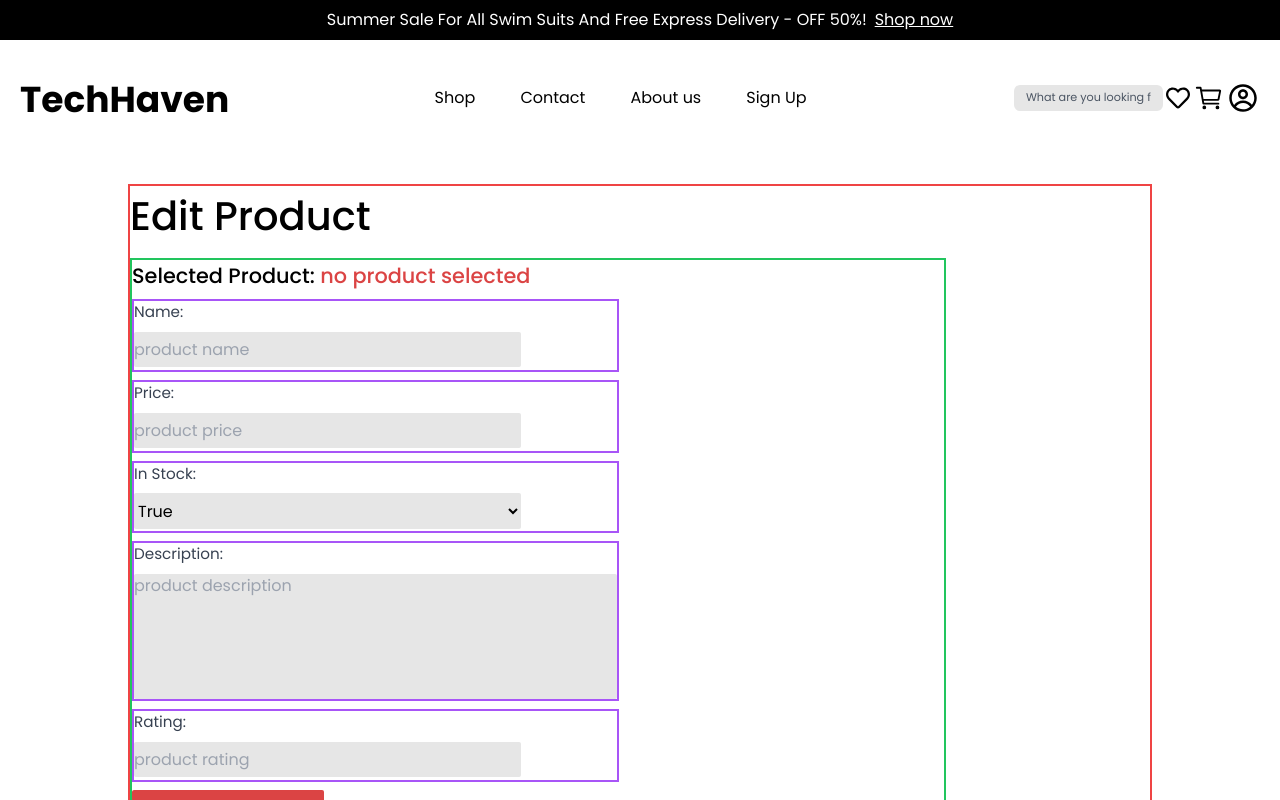
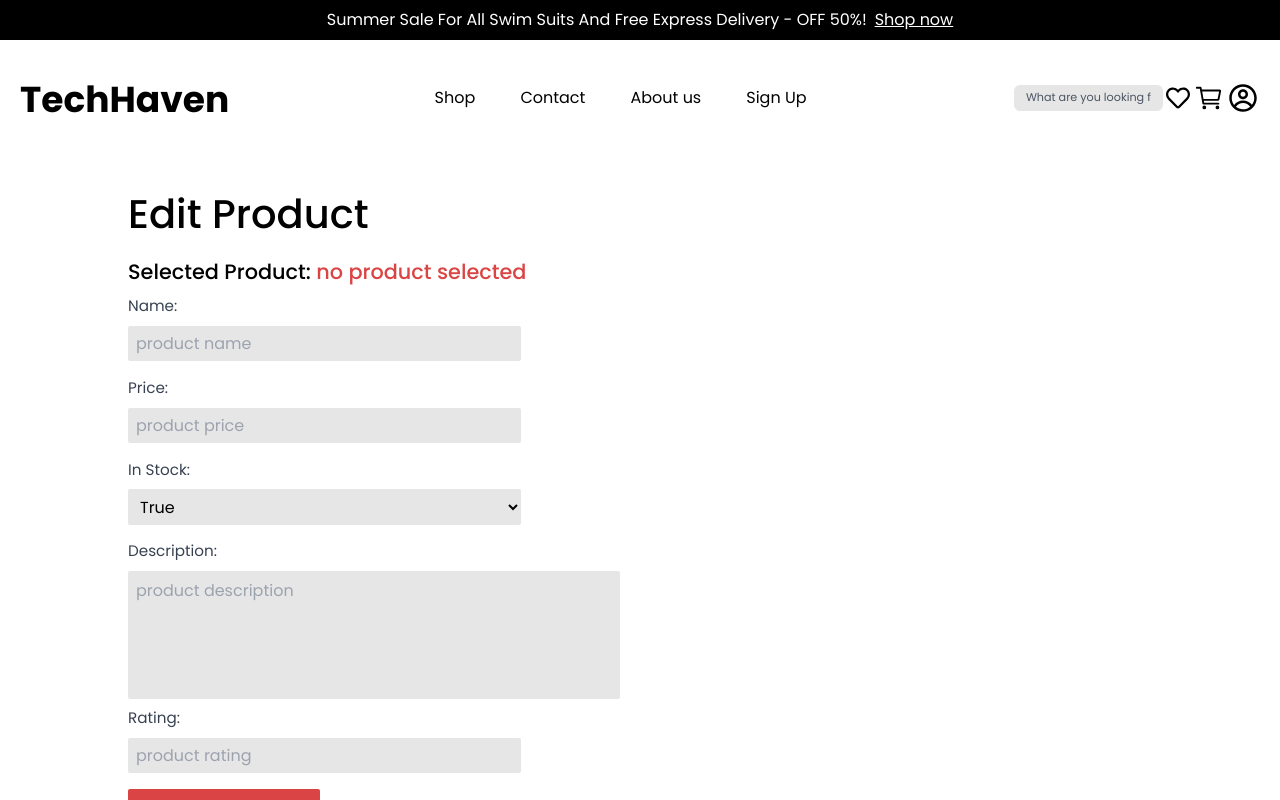
Before and after one commit to DakshChawla12/TECH-HAVEN, a React (Vite) app in the folder CLIENT/: page /admin in a window 1280 px wide. Shown: the top 800 px of the page. Built offline with nearby package versions, Linux system fonts and the light colour scheme; no server answers; what alertifyjs would draw is missing.

Commit message:
started filter component

```diff
--- a/CLIENT/src/Pages/AdminPanelPage.jsx
+++ b/CLIENT/src/Pages/AdminPanelPage.jsx
@@ -61,11 +61,11 @@ const AdminPanelPage = () => {
     }, []);
 
     return (
-        <div className='w-[80%] h-auto mx-auto mt-16 border-2 border-red-500 flex flex-col gap-3'>
+        <div className='w-[80%] h-auto mx-auto mt-16 flex flex-col gap-3'>
             <h1 className='text-[2.5rem] font-medium'>Edit Product</h1>
 
             <form
-                className='w-[80%] h-[37rem] border-2 border-green-500 flex flex-col gap-2'
+                className='w-[80%] h-[37rem] flex flex-col gap-2'
                 onSubmit={handleSubmit}
             >
                 <h1 className='text-[1.3rem] font-medium'>
@@ -73,11 +73,11 @@ const AdminPanelPage = () => {
                 </h1>
 
                 {/* Name */}
-                <div className='h-[5rem] w-[60%] flex flex-col gap-2 border-2 border-purple-500'>
+                <div className='h-[5rem] w-[60%] flex flex-col gap-2'>
                     <label className='text-[0.95rem] text-gray-700'>Name:</label>
                     <input
                         type="text"
-                        className='h-[2.2rem] w-[80%] bg-[#E6E6E6] rounded-sm'
+                        className='h-[2.2rem] w-[80%] bg-[#E6E6E6] rounded-sm pl-2'
                         placeholder={selectedProduct.name || 'product name'}
                         name='name'
                         onChange={handleChange}
@@ -85,11 +85,11 @@ const AdminPanelPage = () => {
                 </div>
 
                 {/* Price */}
-                <div className='h-[5rem] w-[60%] flex flex-col gap-2 border-2 border-purple-500'>
+                <div className='h-[5rem] w-[60%] flex flex-col gap-2 '>
                     <label className='text-[0.95rem] text-gray-700'>Price:</label>
                     <input
                         type="number"
-                        className='h-[2.2rem] w-[80%] bg-[#E6E6E6] rounded-sm'
+                        className='h-[2.2rem] w-[80%] bg-[#E6E6E6] rounded-sm  pl-2'
                         placeholder={selectedProduct.price || 'product price'}
                         name='price'
                         onChange={handleChange}
@@ -97,10 +97,10 @@ const AdminPanelPage = () => {
                 </div>
 
                 {/* In Stock */}
-                <div className='h-[5rem] w-[60%] flex flex-col gap-2 border-2 border-purple-500'>
+                <div className='h-[5rem] w-[60%] flex flex-col gap-2 '>
                     <label className='text-[0.95rem] text-gray-700'>In Stock:</label>
                     <select
-                        className='h-[2.2rem] w-[80%] bg-[#E6E6E6] rounded-sm'
+                        className='h-[2.2rem] w-[80%] bg-[#E6E6E6] rounded-sm  pl-2'
                         name='inStock'
                         onChange={handleChange}
                     >
@@ -110,10 +110,10 @@ const AdminPanelPage = () => {
                 </div>
 
                 {/* Description */}
-                <div className='h-[10rem] w-[60%] flex flex-col gap-2 border-2 border-purple-500'>
+                <div className='h-[10rem] w-[60%] flex flex-col gap-2'>
                     <label className='text-[0.95rem] text-gray-700'>Description:</label>
                     <textarea
-                        className='h-[8rem] w-[100%] bg-[#E6E6E6] rounded-sm resize-none'
+                        className='h-[8rem] w-[100%] bg-[#E6E6E6] rounded-sm resize-none pl-2 pt-2'
                         placeholder={selectedProduct.description || 'product description'}
                         name='description'
                         onChange={handleChange}
@@ -121,11 +121,11 @@ const AdminPanelPage = () => {
                 </div>
 
                 {/* Rating */}
-                <div className='h-[5rem] w-[60%] flex flex-col gap-2 border-2 border-purple-500'>
+                <div className='h-[5rem] w-[60%] flex flex-col gap-2'>
                     <label className='text-[0.95rem] text-gray-700'>Rating:</label>
                     <input
                         type="number"
-                        className='h-[2.2rem] w-[80%] bg-[#E6E6E6] rounded-sm'
+                        className='h-[2.2rem] w-[80%] bg-[#E6E6E6] rounded-sm pl-2'
                         placeholder={selectedProduct.rating || 'product rating'}
                         name='rating'
                         onChange={handleChange}
--- a/CLIENT/src/Pages/ProductsPage.jsx
+++ b/CLIENT/src/Pages/ProductsPage.jsx
@@ -4,6 +4,7 @@ import { StoreContext } from '../Context/StoreContext';
 const ProductsPage = () => {
     const { allProducts, getAllProducts, totalPages, addToCart, addToWishlist, handleNavigation } = useContext(StoreContext);
     const [currentPage, setCurrentPage] = useState(1);
+    const [selectedCategory, setSelectedCategory] = useState(""); // State to track selected category
 
     useEffect(() => {
         getAllProducts(currentPage);
@@ -19,42 +20,148 @@ const ProductsPage = () => {
 
     const handleAddToCart = (prodID) => {
         addToCart(prodID);
-    }
+    };
 
     const handleAddToWishlist = (prodID) => {
         addToWishlist(prodID);
-    }
+    };
 
     const handleProductClick = (id) => {
         if (!localStorage.getItem('token')) {
             console.log("error");
-            handleFailure("please login to view full details");
+            alert("Please login to view full details");
             return;
         }
         handleNavigation(`/product/${id}`); // Redirect to the details page based on the ID
     };
 
+    const handleCategoryChange = (event) => {
+        setSelectedCategory(event.target.value);
+        console.log("Selected Category:", event.target.value);
+    };
+
     return (
         <div className='h-[75rem] w-[90%] mt-16 pl-10 flex'>
-            <div className='h-[100%] w-[30%] border-2 border-green-500'></div>
+
+            {/* Sidebar Section */}
+            <div className='h-[70%] w-[30%] border-2 border-green-500 flex flex-col pt-20 items-start'>
+                {/* Max Price */}
+                <div className='ml-7 w-[80%] h-[5rem] flex flex-col'>
+                    <span className='text-lg font-semibold'>Max Price</span>
+                    <div className='flex items-center w-[100%] h-[80%] gap-5'>
+                        <input type="range" className='w-[80%]' max="20000" defaultValue="5000" onChange={(e) => console.log(e.target.value)} />
+                        <span>20</span>
+                    </div>
+                </div>
+
+                {/* Category Selection */}
+                <div className="p-6 rounded-md">
+                    <h2 className="text-lg font-semibold mb-4">Choose a Category:</h2>
+                    <form>
+                        <div className="mb-2">
+                            <label className="flex items-center">
+                                <input
+                                    type="radio"
+                                    name="category"
+                                    value="Mobiles"
+                                    checked={selectedCategory === "Mobiles"}
+                                    onChange={handleCategoryChange}
+                                    className="mr-2"
+                                />
+                                Mobiles
+                            </label>
+                        </div>
+
+                        <div className="mb-2">
+                            <label className="flex items-center">
+                                <input
+                                    type="radio"
+                                    name="category"
+                                    value="Laptops"
+                                    checked={selectedCategory === "Laptops"}
+                                    onChange={handleCategoryChange}
+                                    className="mr-2"
+                                />
+                                Laptops
+                            </label>
+                        </div>
+
+                        <div className="mb-2">
+                            <label className="flex items-center">
+                                <input
+                                    type="radio"
+                                    name="category"
+                                    value="Televisions"
+                                    checked={selectedCategory === "Televisions"}
+                                    onChange={handleCategoryChange}
+                                    className="mr-2"
+                                />
+                                Televisions
+                            </label>
+                        </div>
+
+                        <div className="mb-2">
+                            <label className="flex items-center">
+                                <input
+                                    type="radio"
+                                    name="category"
+                                    value="Accessories"
+                                    checked={selectedCategory === "Accessories"}
+                                    onChange={handleCategoryChange}
+                                    className="mr-2"
+                                />
+                                Accessories
+                            </label>
+                        </div>
+                    </form>
+                </div>
+            </div>
+
+            {/* Product List Section */}
             <div className='w-[70%] h-[100%] flex flex-col gap-10'>
+                {/* Render Products */}
                 {allProducts.map((product) => (
                     <div key={product._id} className='h-[22%] w-[100%] border-t-2 border-b-2 border-t-gray-200 border-b-gray-200 flex justify-between'>
+                        {/* Product Image */}
                         <div className='h-[100%] w-[30%] bg-[#E6E6E6] flex justify-center'>
-                            <img src={product.images[0]} alt="" className='h-[100%] cursor-pointer' onClick={() => handleProductClick(product._id)} />
+                            <img
+                                src={product.images[0]}
+                                alt=""
+                                className='h-[100%] cursor-pointer'
+                                onClick={() => handleProductClick(product._id)}
+                            />
                         </div>
+                        {/* Product Details */}
                         <div className='h-[100%] w-[50%] flex flex-col gap-4'>
-                            <span className='text-[2.5rem] font-medium cursor-pointer' onClick={() => handleProductClick(product._id)}>{product.name}</span>
+                            <span
+                                className='text-[2.5rem] font-medium cursor-pointer'
+                                onClick={() => handleProductClick(product._id)}
+                            >
+                                {product.name}
+                            </span>
                             <span className='text-[0.9rem] text-gray-500'>{product.rating}/5 (average user rating)</span>
                             <span className='text-[1.2rem] text-red-500'>${product.price}</span>
                             <p className='w-[75%] text-[0.9rem]'>{product.description}</p>
                         </div>
+                        {/* Product Actions */}
                         <div className='h-[100%] w-[15%] flex flex-col justify-center items-center gap-5'>
-                            <button className='h-[3rem] w-[100%] text-white bg-[#DB4444] rounded-sm' onClick={() => handleAddToCart(product._id)}>Add To Cart</button>
-                            <button className='h-[3rem] w-[100%] bg-white text-[#DB4444] rounded-sm border-2 border-[#DB4444]' onClick={() => handleAddToWishlist(product._id)}>Add To WishList</button>
+                            <button
+                                className='h-[3rem] w-[100%] text-white bg-[#DB4444] rounded-sm'
+                                onClick={() => handleAddToCart(product._id)}
+                            >
+                                Add To Cart
+                            </button>
+                            <button
+                                className='h-[3rem] w-[100%] bg-white text-[#DB4444] rounded-sm border-2 border-[#DB4444]'
+                                onClick={() => handleAddToWishlist(product._id)}
+                            >
+                                Add To WishList
+                            </button>
                         </div>
                     </div>
                 ))}
+
+                {/* Pagination */}
                 <div className='w-[40%] h-[3rem] flex justify-between items-center mt-4 mx-auto'>
                     <button
                         disabled={currentPage === 1}
```
